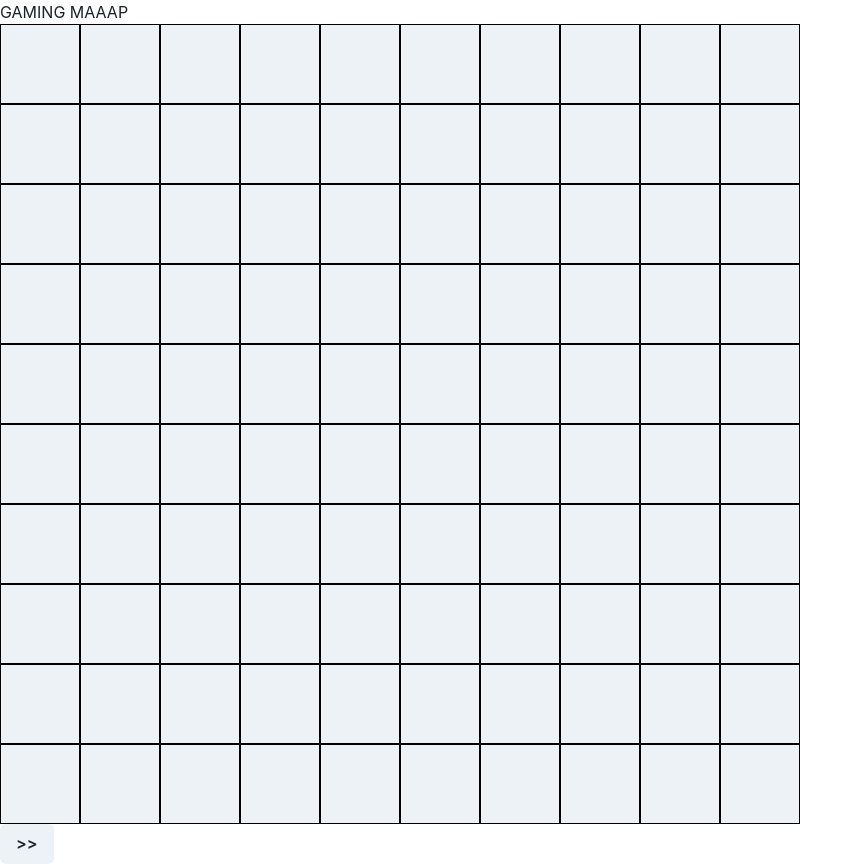
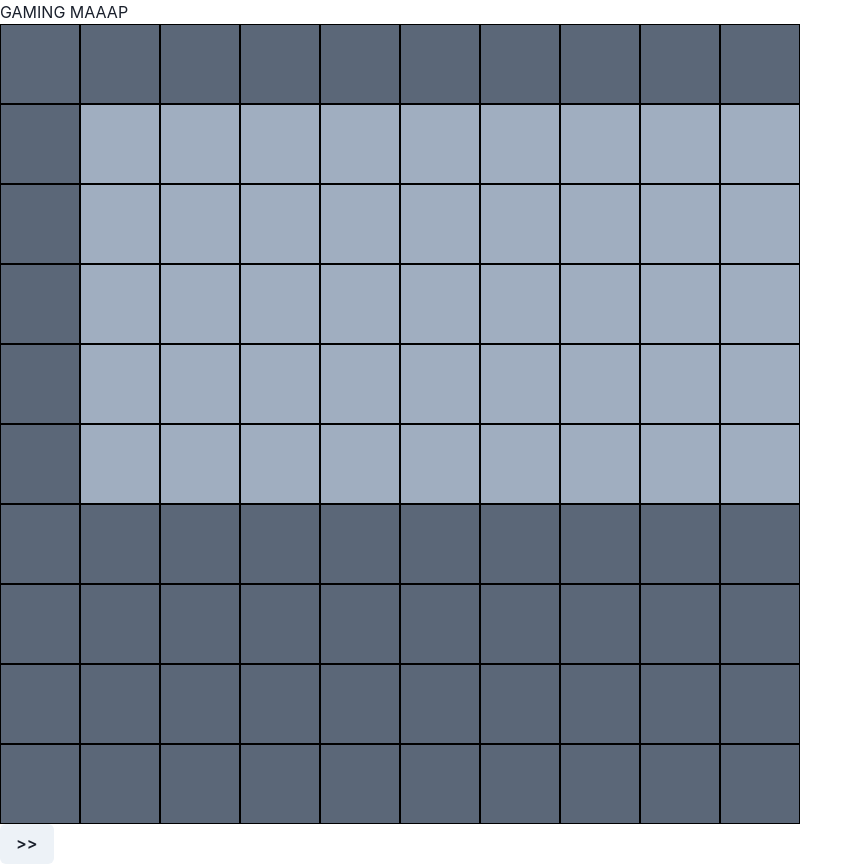
Before and after one commit to xerstom/SP_Autobattler, a Next.js app: page / in a window 1280 px wide. Shown: the whole page, without its empty margins (0-863 px from the left). Built offline with nearby package versions, Linux system fonts and the light colour scheme.

Commit message:
feat : disabled grid

```diff
--- a/src/components/GamingMap/GamingMap.jsx
+++ b/src/components/GamingMap/GamingMap.jsx
@@ -3,12 +3,15 @@ import React from "react";
 
 import Grid from "./Grid/Grid.jsx";
 
-const GamingMap = props => (
-	<>
+const GamingMap = props => {
+	const borders = { x1: 1, x2: 5, y1: 1, y2: 9 };
+	return (
+		<>
 		GAMING MAAAP
-		<Grid columns={10} rows={10}></Grid>
-	</>
-);
+			<Grid columns={10} rows={10} borders={borders} ></Grid>
+		</>
+	);
+};
 
 GamingMap.propTypes = {
 
--- a/src/components/GamingMap/Grid/Box/Box.jsx
+++ b/src/components/GamingMap/Grid/Box/Box.jsx
@@ -6,13 +6,14 @@ import React from "react";
 
 const Box = props => {
 	const {
-		x, y, clickedOn, isSelected, perc,
+		x, y, clickedOn, isSelected, perc, disable,
 	} = props;
 	return (
-		<GridItem h={`${perc}vh`} w={`${perc}vh`} border="solid black 1px" borderRadius="none" >
+		<GridItem h={`${perc}vh`} w={`${perc}vh`} border="solid black 1px" borderRadius="none" background={disable ? "gray.700" : "transparent"} >
 			<Button
+				disabled = {disable}
 				borderRadius="none"
-				colorScheme={isSelected ? "green" : "gray"}
+				bg={isSelected ? "green" : "gray.400"}
 				w="100%" h="100%"
 				onClick={() => clickedOn(x, y)
 				}>
--- a/src/components/GamingMap/Grid/Grid.jsx
+++ b/src/components/GamingMap/Grid/Grid.jsx
@@ -4,17 +4,21 @@ import React, { useState } from "react";
 
 import Box from "./Box/Box.jsx";
 
+const isDisabled = (x, y, borders) => x < borders.x1 || x > borders.x2 || y < borders.y1 || y > borders.y2;
+
+
+
 const Grid = props => {
-	const { columns, rows } = props;
+	const { columns, rows, borders } = props;
 	// const [boxes, setBoxes] = useState( {} );
 	const [selectedBox, setSelectedBox] = useState( {} );
 	const clickedOn = (x, y) => {
 		setSelectedBox( { x, y } );
 	};
 	const boxes = [];
-	for (let i = 0; i < columns; i++) {
-		for (let j = 0; j < rows; j++) {
-			boxes.push(<Box key = {`${i}${j}`} x={i} y={j} perc={100 / columns} isSelected={selectedBox?.x === i && selectedBox?.y === j} bgColor="grey" clickedOn={clickedOn}>cc</Box>);
+	for (let i = 0; i < rows; i++) {
+		for (let j = 0; j < columns; j++) {
+			boxes.push(<Box key = {`${i}${j}`} x={i} y={j} perc={100 / columns} disable={ isDisabled(i, j, borders) } isSelected={selectedBox?.x === i && selectedBox?.y === j} clickedOn={clickedOn}>cc</Box>);
 		}
 	}
 	return (
```
